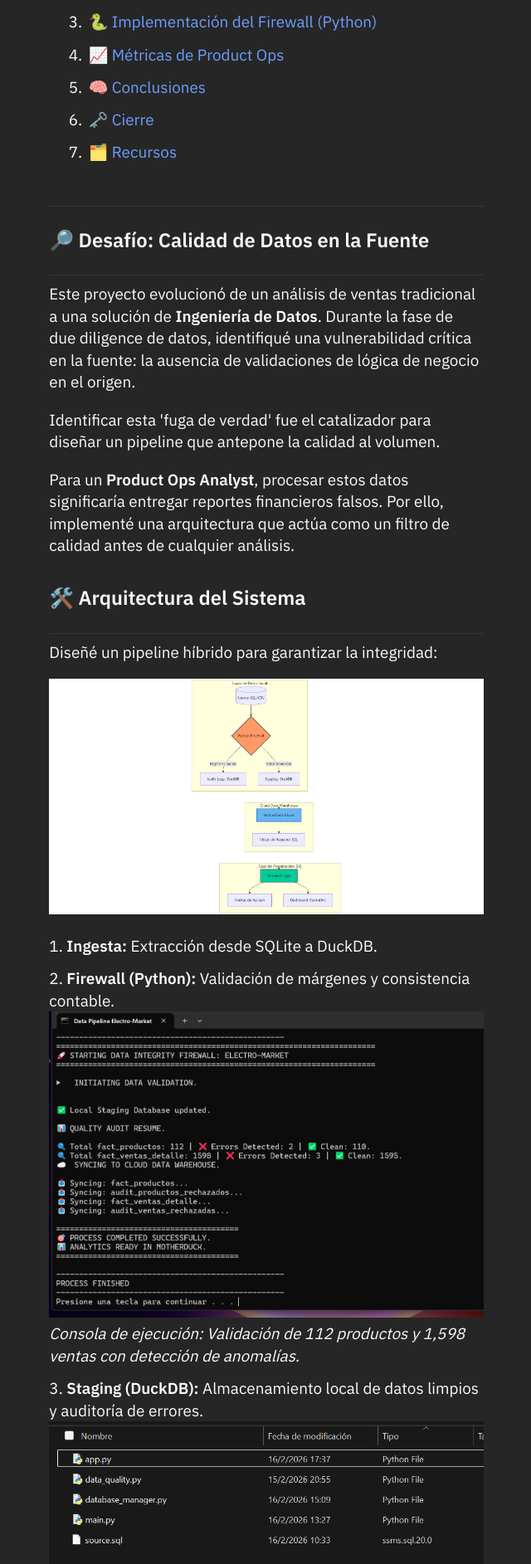
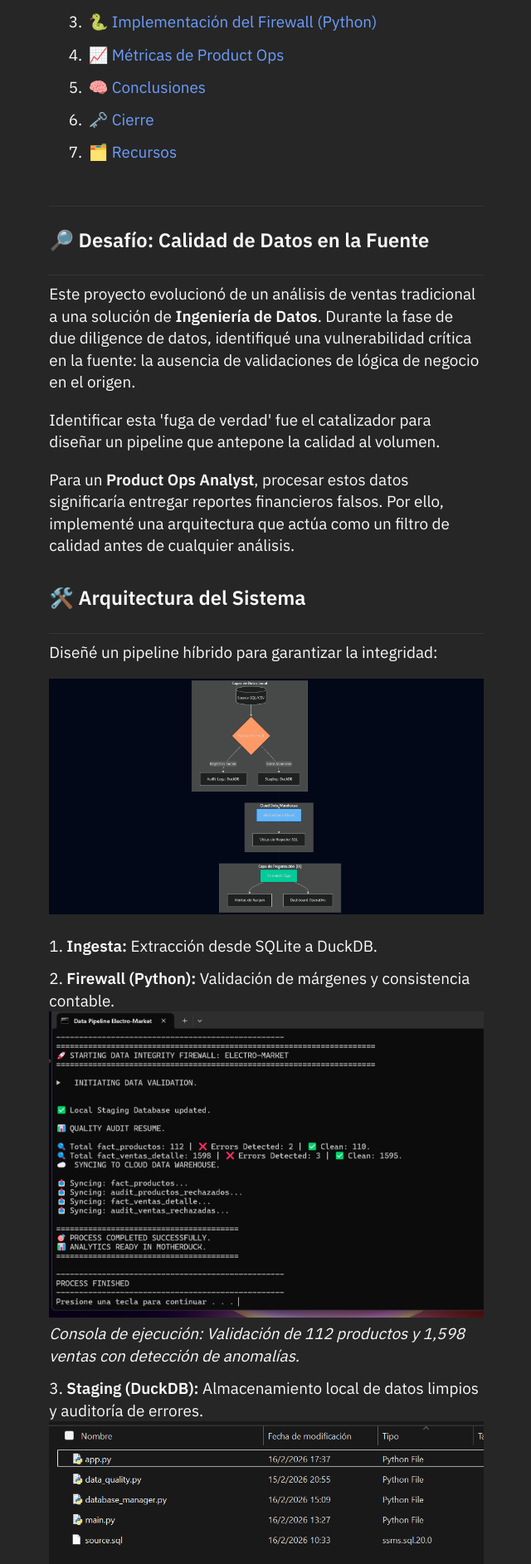
Before and after one commit to batistayureiba/batistayureiba.github.io, a Jekyll site: the page built from _notes/Public/data_integrity_firewall.md, in a window 1280 px wide. Shown: the part 643-2528 px from the top of the page at 83% size, without its empty margins (319-959 px from the left). Built offline with Jekyll 4.4.1, drawn with Linux system fonts in a browser that asks for light colours.

Commit message:
Update flow diagram image in data_integrity_firewall.md

```diff
--- a/_notes/Public/data_integrity_firewall.md
+++ b/_notes/Public/data_integrity_firewall.md
@@ -25,7 +25,7 @@ Para un **Product Ops Analyst**, procesar estos datos significaría entregar rep
 ---
 Diseñé un pipeline híbrido para garantizar la integridad:
 
-![Diagrama de Flujo del Pipeline](/assets/img/projects/dg_firewall_claro.png)
+![Diagrama de Flujo del Pipeline](/assets/img/projects/dg_firewall_oscuro.png)
 
 1. **Ingesta:** Extracción desde SQLite a DuckDB.
 2. **Firewall (Python):** Validación de márgenes y consistencia contable.
```
